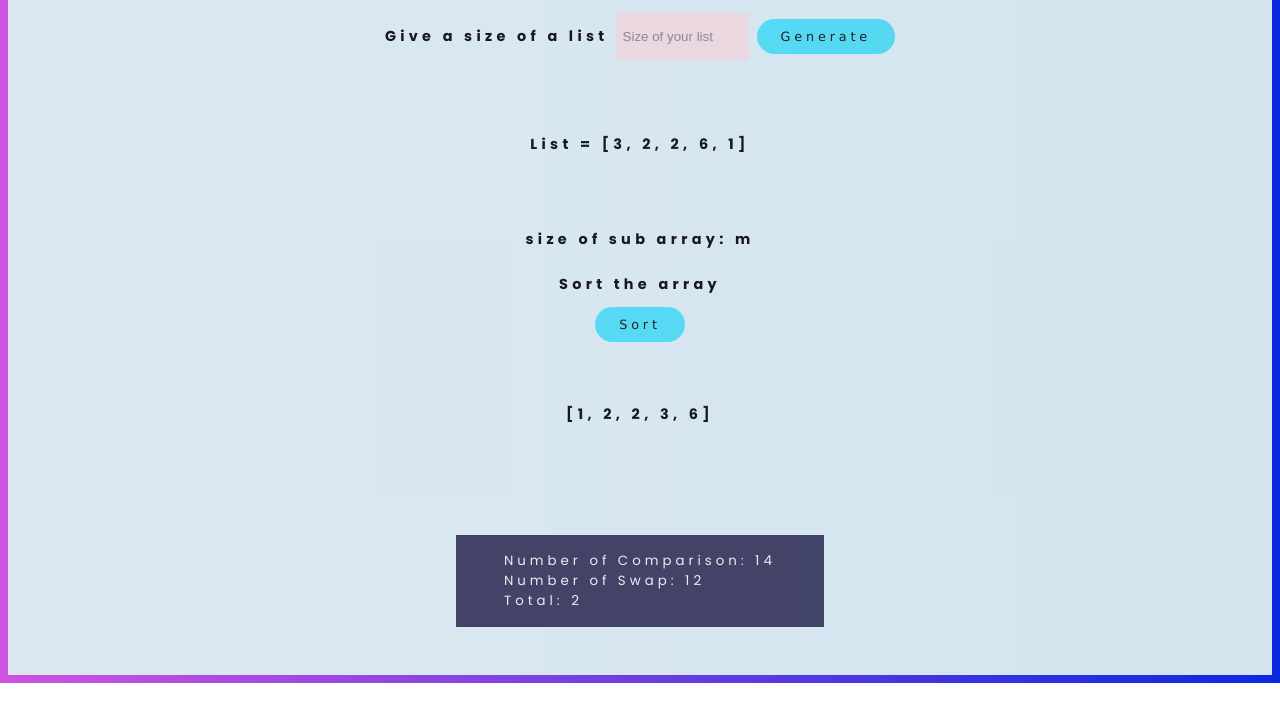
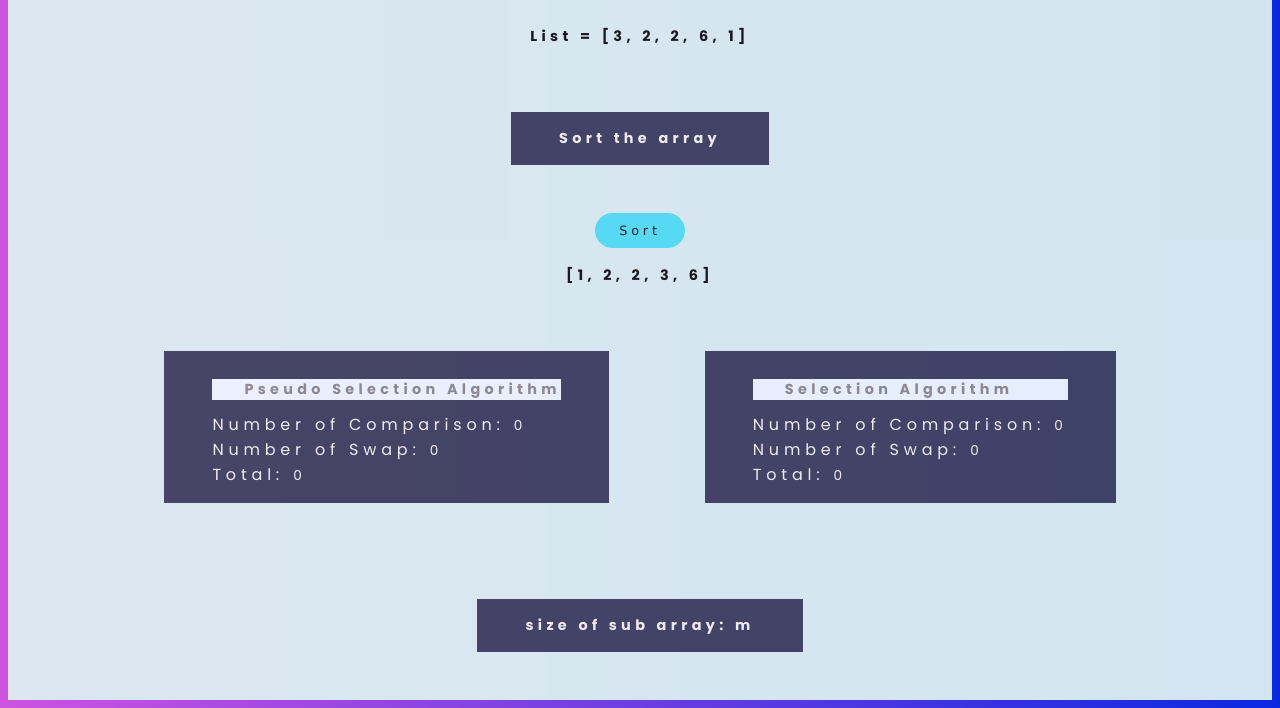
Before and after one commit to aourid/DivideAndConquerSorting, a plain HTML site: page index.html in a window 1280 px wide. Shown: the part 269-977 px from the top of the page. Before the commit the page ends 952 px from the top, so only its background shows below. Drawn offline with Linux system fonts and the light colour scheme.

Commit message:
Implement Selection Sort Algorithm, Complete the README

```diff
--- a/index.html
+++ b/index.html
@@ -23,16 +23,28 @@
       <h2 class="inputdata">List = [3, 2, 2, 6, 1]</h2>
 
       <!-- <h2>Input size of your list: <span class="Listsize">n</span></h2> -->
-      <h2>size of sub array: <span class="subArraysize">m</span></h2>
 
       <h2 class="sort">Sort the array</h2>
       <button class="sortBTN">Sort</button>
       <h2 class="sortList">[1, 2, 2, 3, 6]</h2>
-      <small
-        >Number of Comparison: <span class="nb comparison">14</span>
-        <br />Number of Swap: <span class="nb swap">12</span> <br />Total:
-        <span class="nb operation"> 2 </span>
-      </small>
+      <div class="method">
+        <div class="sort method1">
+          <h2 class="titleMethod">Pseudo Selection Algorithm</h2>
+          Number of Comparison: <span class="nb comparison">0</span>
+          <br />Number of Swap: <span class="nb swap">0</span> <br />Total:
+          <span class="nb operation"> 0 </span>
+        </div>
+        <div class="sort method2">
+          <h2 class="titleMethod">Selection Algorithm</h2>
+          Number of Comparison: <span class="nb comparisonMethod2">0</span>
+          <br />Number of Swap: <span class="nb swapMethod2">0</span>
+          <br />Total:
+          <span class="nb operationMethod2"> 0 </span>
+        </div>
+      </div>
+      <h2 class="sort">
+        size of sub array: <span class="subArraysize">m</span>
+      </h2>
     </div>
     <script type="" src="script.js"></script>
   </body>
--- a/script.js
+++ b/script.js
@@ -20,6 +20,10 @@ const sortListElement = document.querySelector(".sortList");
 const nb_comparisonElement = document.querySelector(".comparison");
 const nb_swapElement = document.querySelector(".swap");
 const nb_operationElement = document.querySelector(".operation");
+const nb_comparisonMethod2Element =
+  document.querySelector(".comparisonMethod2");
+const nb_swapMethod2Element = document.querySelector(".swapMethod2");
+const nb_operationMethod2Element = document.querySelector(".operationMethod2");
 
 //input the size of the List
 inputholderElement.addEventListener("click", () => {
@@ -31,30 +35,22 @@ inputholderElement.addEventListener("click", () => {
     let arrayElement = generateRandomArray(listSize);
     console.log("array element type:", arrayElement, typeof arrayElement);
     for (let i = 0; i < arrayElement.length; i++) {
-      console.log(`a(${i}) = ${a[i]}`);
+      console.log(`a(${i}) = ${arrayElement[i]}`);
     }
     // inputdataElement.textContent = `Random List = [${arrayElement}]`;
     // inputdataElement.textContent = arrayElement;
     inputdataElement.value = arrayElement;
     inputdataElement.textContent = arrayElement;
     console.log("..... Finally this element", inputdataElement.value);
-
-    // divideBTNElement.addEventListener("click", () => {
-    //   sortListElement.textContent = arrDivide(arrayElement, 3);
-    // });
   });
 });
 
 sortBTNElement.addEventListener("click", () => {
-  console.log("****************************************");
-  console.log("I will sort them on few moment");
-  // console.log("edit the element of array", inputdataElement.textContent);
-  // let arr = inputdataElement.textContent.slice(13); //remove the first string: Random...
-  let arr = inputdataElement.value; //remove the first string: Random...
+  let arr = inputdataElement.value;
+  let arrCopy = [...inputdataElement.value];
   let sortedArray = [];
 
   console.log("Array to sort: ", arr, typeof arr);
-  // console.log("pad first part", arr.slice(13));
   console.log("array now:", Array.of(arr));
 
   console.log("****************************************");
@@ -65,13 +61,21 @@ sortBTNElement.addEventListener("click", () => {
   nb_operationElement.textContent =
     Number(sortedArray.numberComparison) + Number(sortedArray.numberSwap);
   console.log(sortListElement.textContent);
+
+  //add the new sorting method here:
+  let sortedArrayBySecondMethod = [];
+  console.log("****************************************");
+  console.log("Start Second Method");
+  console.log("Copy of the array:", Array.of(arrCopy));
+  sortedArrayBySecondMethod = sortArrayBasedOnMinInsertion(arrCopy);
+  console.log("sorted copy 2end Method: ", sortedArrayBySecondMethod);
+  nb_comparisonMethod2Element.textContent =
+    sortedArrayBySecondMethod.numberComparison;
+  nb_swapMethod2Element.textContent = sortedArrayBySecondMethod.numberSwap;
+  nb_operationMethod2Element.textContent =
+    Number(sortedArrayBySecondMethod.numberComparison) +
+    Number(sortedArrayBySecondMethod.numberSwap);
 });
-
-// generateElement.addEventListener("click", () => {
-//   console.log("Generate a random list");
-//   // console.log(generateRandomArray(10));
-//   inputdataElement.textContent = `[${generateRandomArray(10)}]`;
-// });
 
 /////////////////////////////////////////////////////////////////////////
 // Method 1: Sort an Array, by swaping between a Pivot and any number less
@@ -90,7 +94,6 @@ function sortArray(arr) {
         arr[pivot] = arr[i];
         arr[i] = tmp;
         numberSwap++;
-        // console.log("after swap: ", arr[pivot], " --> ", arr[i]);
       } else numberComparison++;
     }
   }
@@ -141,7 +144,7 @@ function sortArrayBasedOnMinInsertion(arr) {
       numberSwap + numberComparison
     }`
   );
-  return arr;
+  return { arr, numberSwap, numberComparison };
 }
 
 function swap(a, b) {
@@ -158,7 +161,7 @@ function generateRandomArray(n) {
 }
 
 function mergeArrays(a, b) {
-  //if a and b are sorted, then not necessarily to sort them again
+  // a and b has to be sorted before starting to merge
   // console.log(
   //   "a: ",
   //   a.sort(function (a, b) {
--- a/style.css
+++ b/style.css
@@ -13,7 +13,7 @@ body {
   flex-direction: column;
   justify-content: center;
   align-items: center;
-  padding-top: 10%;
+  padding-top: 5%;
 }
 
 h1 {
@@ -24,14 +24,6 @@ h2 {
   letter-spacing: 0.3em;
   font-size: 0.9rem;
 }
-
-/* .generateBTN {
-  padding: 0.2em 0.2em;
-  font-size: 0.8em;
-  background-color: rgb(228, 217, 93);
-  cursor: pointer;
-  font-family: "Verdana", Tahoma, Geneva, sans-serif;
-} */
 
 .inputholder {
   padding: 1.2em 0.5em;
@@ -47,7 +39,7 @@ h2 {
 }
 
 .inputdata {
-  padding: 50px;
+  padding: 5px 50px;
   width: auto;
   overflow-wrap: break-word;
   word-wrap: break-word;
@@ -55,10 +47,8 @@ h2 {
 }
 
 .sortList {
-  padding: 50px;
+  padding: 5px 50px;
   width: auto;
-  /* height: 50px;  */
-  /* width: 500px; */
   overflow-wrap: break-word;
   word-wrap: break-word;
   word-break: break-word;
@@ -83,8 +73,11 @@ h2 {
   background-color: rgb(35, 70, 75);
   color: antiquewhite;
 }
+.method {
+  display: flex;
+}
 
-small {
+.sort {
   margin: 3rem;
   padding: 1rem 3rem;
   /* text-align: center; */
@@ -93,11 +86,17 @@ small {
   color: #f7f3f3;
 }
 
+.titleMethod {
+  color: #8e8d8d;
+  padding-left: 2rem;
+  background-color: aliceblue;
+  /* font-family: "Verdana", Tahoma, Geneva, sans-serif; */
+}
 .nb {
   font-size: 0.85rem;
   color: #f7f3f3;
 }
-small:hover {
-  font-size: 0.95rem;
-  /* color: #f50c0c; */
+.sort:hover {
+  color: #ffffff;
+  background-color: rgb(45, 50, 102);
 }
```
Also changed, not shown: 1 other file.
